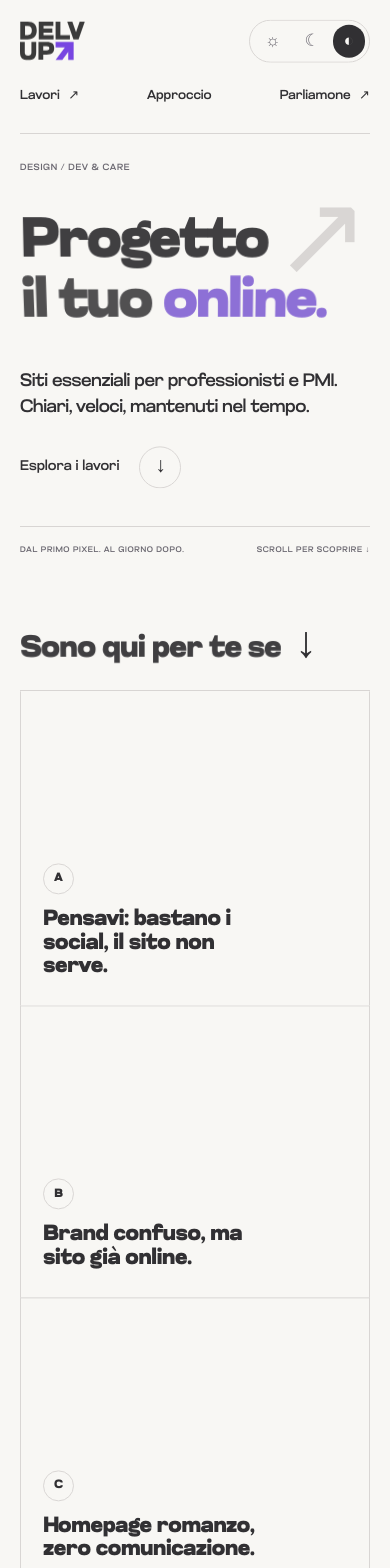
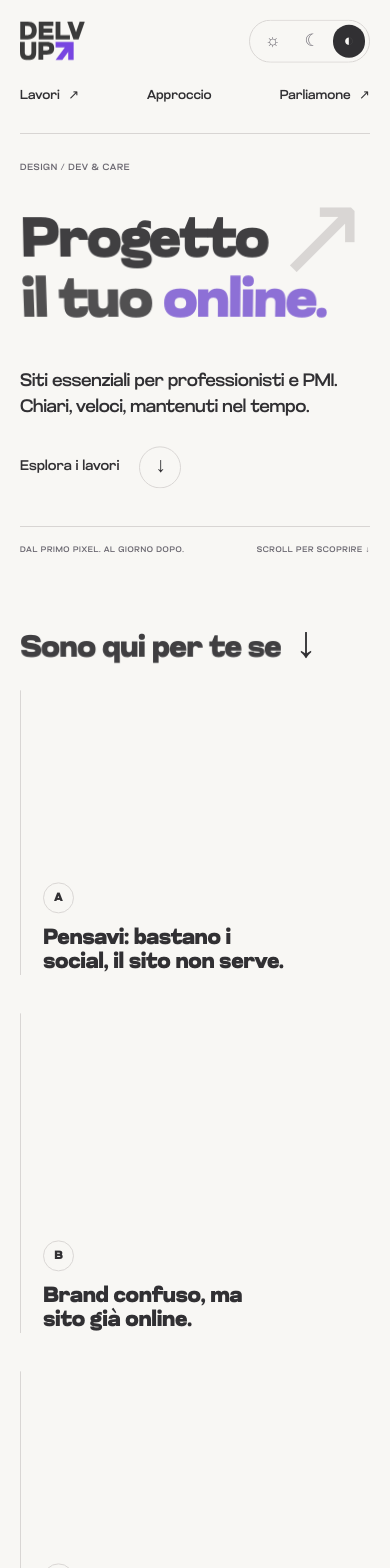
Before and after one commit to Delvezio/delvup, a SvelteKit app: page / in a window 390 px wide. Shown: the top 1568 px of the page. Built offline with nearby package versions, Linux system fonts and the light colour scheme.

Commit message:
Refine interactive GIF columns

```diff
--- a/src/routes/+page.svelte
+++ b/src/routes/+page.svelte
@@ -15,24 +15,43 @@
 		{
 			letter: 'A',
 			text: 'Pensavi: bastano i social, il sito non serve.',
-			gif: '/gifs/boris-proda.gif'
+			gif: '/gifs/boris-proda.gif',
+			axis: -15
 		},
 		{
 			letter: 'B',
 			text: 'Brand confuso, ma sito già online.',
-			gif: '/gifs/cosi-de-botto.gif'
+			gif: '/gifs/cosi-de-botto.gif',
+			axis: -6
 		},
 		{
 			letter: 'C',
 			text: 'Homepage romanzo, zero comunicazione.',
-			gif: '/gifs/boris-monnezza.gif'
+			gif: '/gifs/boris-monnezza.gif',
+			axis: 5
 		},
 		{
 			letter: 'D',
 			text: 'Quando hai aggiornato l’ultima volta?',
-			gif: '/gifs/boris-like.gif'
+			gif: '/gifs/boris-like.gif',
+			axis: 15
 		}
 	];
+	function moveSignalGif(event: PointerEvent) {
+		if (event.pointerType === 'touch') return;
+		const column = event.currentTarget as HTMLElement;
+		const rect = column.getBoundingClientRect();
+		const progress = Math.max(-1, Math.min(1, ((event.clientX - rect.left) / rect.width) * 2 - 1));
+		const angle = Number(column.dataset.axis || 0) * (Math.PI / 180);
+		const distance = progress * Math.min(68, rect.width * 0.22);
+		column.style.setProperty('--gif-shift-x', `${Math.cos(angle) * distance}px`);
+		column.style.setProperty('--gif-shift-y', `${Math.sin(angle) * distance}px`);
+	}
+	function resetSignalGif(event: PointerEvent) {
+		const column = event.currentTarget as HTMLElement;
+		column.style.setProperty('--gif-shift-x', '0px');
+		column.style.setProperty('--gif-shift-y', '0px');
+	}
 	function applyTheme(value: string) {
 		mode = value;
 		const hour = new Date().getHours();
@@ -143,8 +162,12 @@
 						type="button"
 						class:signal-active={activeSignal === signal.letter}
 						class="signal-column"
+						data-axis={signal.axis}
+						style={`--axis-angle: ${signal.axis}deg`}
 						aria-pressed={activeSignal === signal.letter}
 						aria-label={`${signal.text} Mostra l’animazione.`}
+						onpointermove={moveSignalGif}
+						onpointerleave={resetSignalGif}
 						onclick={() =>
 							(activeSignal = activeSignal === signal.letter ? null : signal.letter)}
 					>
@@ -152,7 +175,12 @@
 							<img src={signal.gif} alt="" width="498" height="295" loading="lazy" />
 						</span>
 						<span class="signal-copy">
-							<span class="signal-marker">{signal.letter}</span>
+							<span class="signal-marker">
+								<svg class="signal-timer" viewBox="0 0 36 36" aria-hidden="true">
+									<circle cx="18" cy="18" r="16" pathLength="100"></circle>
+								</svg>
+								<span>{signal.letter}</span>
+							</span>
 							<span class="signal-text">{signal.text}</span>
 						</span>
 					</button>
--- a/src/routes/layout.css
+++ b/src/routes/layout.css
@@ -264,57 +264,45 @@
 .signals-grid {
 	display: grid;
 	grid-template-columns: repeat(4, minmax(0, 1fr));
-	min-height: 620px;
-	border-top: 1px solid var(--line);
-	border-bottom: 1px solid var(--line);
+	align-items: start;
+	min-height: 575px;
 }
 .signal-column {
+	--gif-shift-x: 0px;
+	--gif-shift-y: 0px;
 	position: relative;
+	display: block;
 	min-width: 0;
-	padding: 0 24px 34px;
+	height: 460px;
+	padding: 0 24px;
 	border: 0;
 	border-left: 1px solid var(--line);
 	background: transparent;
 	color: var(--text);
 	text-align: left;
 	cursor: pointer;
-	overflow: hidden;
+	overflow: visible;
 }
-.signal-column:last-child {
-	border-right: 1px solid var(--line);
+.signal-column:nth-child(2) {
+	height: 535px;
 }
-.signal-column::before {
-	content: '';
-	position: absolute;
-	inset: 0;
-	background: color-mix(in srgb, var(--accent) 7%, transparent);
-	opacity: 0;
-	transition: opacity 0.35s ease;
+.signal-column:nth-child(3) {
+	height: 390px;
 }
-.signal-column:hover::before,
-.signal-column:focus-visible::before,
-.signal-column.signal-active::before {
-	opacity: 1;
+.signal-column:nth-child(4) {
+	height: 575px;
 }
 .signal-copy {
-	position: relative;
+	position: absolute;
 	z-index: 2;
+	left: 24px;
+	right: 24px;
+	bottom: 0;
 	display: block;
 	max-width: 245px;
 }
-.signal-column:nth-child(1) .signal-copy {
-	margin-top: 318px;
-}
-.signal-column:nth-child(2) .signal-copy {
-	margin-top: 440px;
-}
-.signal-column:nth-child(3) .signal-copy {
-	margin-top: 232px;
-}
-.signal-column:nth-child(4) .signal-copy {
-	margin-top: 392px;
-}
 .signal-marker {
+	position: relative;
 	display: grid;
 	place-items: center;
 	width: 31px;
@@ -325,10 +313,27 @@
 	background: var(--bg);
 	font-size: 12px;
 	font-weight: 700;
-	transition:
-		background 0.25s ease,
-		color 0.25s ease,
-		border-color 0.25s ease;
+}
+.signal-marker > span {
+	position: relative;
+	z-index: 1;
+}
+.signal-timer {
+	position: absolute;
+	inset: -4px;
+	width: calc(100% + 8px);
+	height: calc(100% + 8px);
+	transform: rotate(-90deg);
+	overflow: visible;
+}
+.signal-timer circle {
+	fill: none;
+	stroke: var(--accent);
+	stroke-width: 2.4;
+	stroke-linecap: round;
+	stroke-dasharray: 100;
+	stroke-dashoffset: 100;
+	transition: stroke-dashoffset 1.25s linear;
 }
 .signal-text {
 	display: block;
@@ -337,17 +342,15 @@
 	letter-spacing: -0.035em;
 	font-weight: 700;
 }
-.signal-column:hover .signal-marker,
-.signal-column:focus-visible .signal-marker,
-.signal-column.signal-active .signal-marker {
-	border-color: var(--accent);
-	background: var(--accent);
-	color: white;
+.signal-column:hover .signal-timer circle,
+.signal-column:focus-visible .signal-timer circle,
+.signal-column.signal-active .signal-timer circle {
+	stroke-dashoffset: 0;
 }
 .signal-gif {
 	position: absolute;
 	z-index: 3;
-	top: 70px;
+	top: 145px;
 	left: 50%;
 	display: block;
 	width: min(78%, 238px);
@@ -356,24 +359,22 @@
 	overflow: hidden;
 	box-shadow: 0 18px 42px #0000002e;
 	opacity: 0;
-	transform: translate(-50%, 24px) rotate(-7deg) scale(0.84);
+	transform: translate(-50%, -50%) translate(var(--gif-shift-x), var(--gif-shift-y))
+		rotate(var(--axis-angle)) scale(0.84);
 	transform-origin: center;
 	pointer-events: none;
 	transition:
 		opacity 0.28s ease,
-		transform 0.5s cubic-bezier(0.16, 1, 0.3, 1);
+		transform 0.22s cubic-bezier(0.16, 1, 0.3, 1);
 }
 .signal-column:nth-child(2) .signal-gif {
-	top: 122px;
-	transform: translate(-50%, 24px) rotate(5deg) scale(0.84);
+	top: 178px;
 }
 .signal-column:nth-child(3) .signal-gif {
-	top: 330px;
-	transform: translate(-50%, 24px) rotate(-4deg) scale(0.84);
+	top: 105px;
 }
 .signal-column:nth-child(4) .signal-gif {
-	top: 96px;
-	transform: translate(-50%, 24px) rotate(7deg) scale(0.84);
+	top: 205px;
 }
 .signal-gif img {
 	display: block;
@@ -381,26 +382,15 @@
 	height: 100%;
 	object-fit: cover;
 }
+.signal-column:first-child .signal-gif img {
+	object-position: center bottom;
+}
 .signal-column:hover .signal-gif,
 .signal-column:focus-visible .signal-gif,
 .signal-column.signal-active .signal-gif {
 	opacity: 1;
-	transform: translate(-50%, 0) rotate(-7deg) scale(1);
-}
-.signal-column:nth-child(2):hover .signal-gif,
-.signal-column:nth-child(2):focus-visible .signal-gif,
-.signal-column:nth-child(2).signal-active .signal-gif {
-	transform: translate(-50%, 0) rotate(5deg) scale(1);
-}
-.signal-column:nth-child(3):hover .signal-gif,
-.signal-column:nth-child(3):focus-visible .signal-gif,
-.signal-column:nth-child(3).signal-active .signal-gif {
-	transform: translate(-50%, 0) rotate(-4deg) scale(1);
-}
-.signal-column:nth-child(4):hover .signal-gif,
-.signal-column:nth-child(4):focus-visible .signal-gif,
-.signal-column:nth-child(4).signal-active .signal-gif {
-	transform: translate(-50%, 0) rotate(7deg) scale(1);
+	transform: translate(-50%, -50%) translate(var(--gif-shift-x), var(--gif-shift-y))
+		rotate(var(--axis-angle)) scale(1);
 }
 .work-section {
 	padding-top: 125px;
@@ -725,20 +715,11 @@
 	}
 	.signals-grid {
 		grid-template-columns: repeat(2, minmax(0, 1fr));
-		min-height: 780px;
-	}
-	.signal-column:nth-child(2) {
-		border-right: 1px solid var(--line);
-	}
-	.signal-column:nth-child(n + 3) {
-		border-top: 1px solid var(--line);
-	}
-	.signal-column:nth-child(3) .signal-copy,
-	.signal-column:nth-child(4) .signal-copy {
-		margin-top: 260px;
+		min-height: 0;
+		row-gap: 55px;
 	}
 	.signal-column:nth-child(3) .signal-gif {
-		top: 50px;
+		top: 105px;
 	}
 	.approach {
 		grid-template-columns: 1fr 2.5fr;
@@ -829,23 +810,28 @@
 	.signals-grid {
 		grid-template-columns: 1fr;
 		min-height: 0;
+		row-gap: 38px;
 	}
 	.signal-column,
-	.signal-column:nth-child(2) {
-		min-height: 285px;
-		padding: 26px 22px;
-		border-top: 1px solid var(--line);
-		border-right: 1px solid var(--line);
+	.signal-column:nth-child(1),
+	.signal-column:nth-child(2),
+	.signal-column:nth-child(3),
+	.signal-column:nth-child(4) {
+		height: 285px;
+		padding: 0 22px;
 	}
-	.signal-column:first-child {
-		border-top: 0;
+	.signal-column:nth-child(2),
+	.signal-column:nth-child(4) {
+		height: 320px;
 	}
 	.signal-column .signal-copy,
 	.signal-column:nth-child(1) .signal-copy,
 	.signal-column:nth-child(2) .signal-copy,
 	.signal-column:nth-child(3) .signal-copy,
 	.signal-column:nth-child(4) .signal-copy {
-		margin-top: 146px;
+		left: 22px;
+		right: 22px;
+		margin-top: 0;
 		max-width: 70%;
 	}
 	.signal-text {
@@ -855,11 +841,11 @@
 	.signal-column:nth-child(2) .signal-gif,
 	.signal-column:nth-child(3) .signal-gif,
 	.signal-column:nth-child(4) .signal-gif {
-		top: 24px;
+		top: 76px;
 		left: auto;
 		right: 20px;
 		width: min(52%, 205px);
-		transform: translate(0, 18px) rotate(-4deg) scale(0.88);
+		transform: translate(0, -50%) rotate(var(--axis-angle)) scale(0.88);
 	}
 	.signal-column:hover .signal-gif,
 	.signal-column:focus-visible .signal-gif,
@@ -873,7 +859,7 @@
 	.signal-column:nth-child(4):hover .signal-gif,
 	.signal-column:nth-child(4):focus-visible .signal-gif,
 	.signal-column:nth-child(4).signal-active .signal-gif {
-		transform: translate(0, 0) rotate(-4deg) scale(1);
+		transform: translate(0, -50%) rotate(var(--axis-angle)) scale(1);
 	}
 	.work-section {
 		padding-top: 75px;
```
